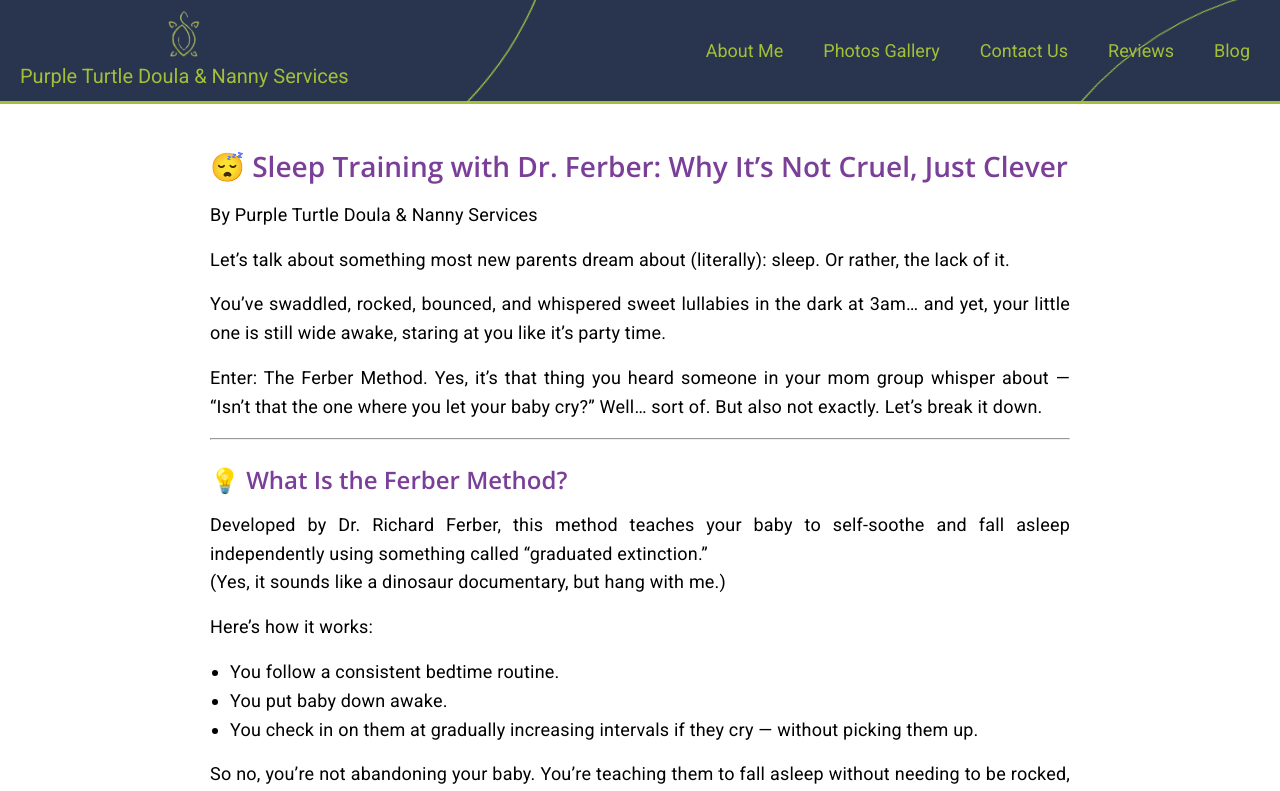
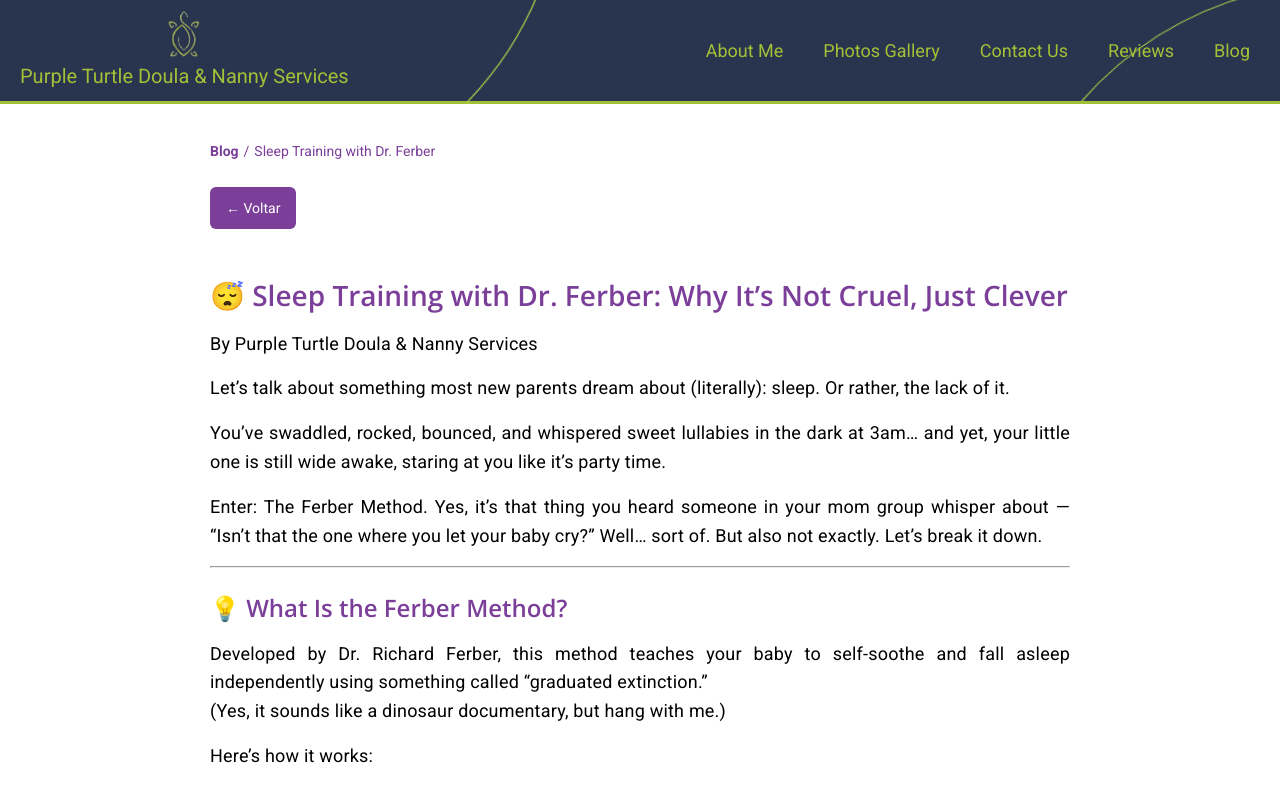
Before and after one commit to Victor-Settin/SiteQueenDoula, a React (Create React App) app: page /blog/sleep-training in a window 1280 px wide. Shown: the top 791 px of the page. Built offline with nearby package versions, Linux system fonts and the light colour scheme.

Commit message:
blog articles

```diff
--- a/src/Pages/Blog/Blog.css
+++ b/src/Pages/Blog/Blog.css
@@ -150,6 +150,66 @@
   background-color: #5a2e6f;
 }
 
+/* === Botão Voltar === */
+
+.back-button {
+  background-color: #7b3f9a;
+  border: none;
+  color: white;
+  padding: 10px 16px;
+  font-size: 14px;
+  cursor: pointer;
+  border-radius: 6px;
+  display: inline-flex;
+  align-items: center;
+  gap: 6px;
+  margin-bottom: 24px;
+  transition: background-color 0.3s ease;
+  text-transform: none;
+  justify-content: flex-start;
+  text-align: left;
+  text-decoration: none; /* remove underline */
+}
+
+.back-button:hover {
+  background-color: #5a2e6f;
+}
+
+.back-button.bottom {
+  margin-top: 40px;
+}
+
+/* === Breadcrumb === */
+
+.breadcrumb {
+  margin: 16px 0 24px;
+  font-size: 14px;
+  color: #7b3f9a;
+  text-align: left;
+  max-width: 900px;
+  margin-left: auto;
+  margin-right: auto;
+  display: flex;
+  gap: 5px;
+  flex-wrap: wrap;
+  align-items: center;
+}
+
+.breadcrumb-link {
+  color: #7b3f9a;
+  text-decoration: none;
+  font-weight: 600;
+}
+
+.breadcrumb-link:hover {
+  text-decoration: underline;
+}
+
+.breadcrumb-separator {
+  color: #7b3f9a;
+  user-select: none;
+}
+
 /* === Responsividade === */
 
 @media screen and (max-width: 768px) {
--- a/src/Pages/Blog/BlogIndex.jsx
+++ b/src/Pages/Blog/BlogIndex.jsx
@@ -1,7 +1,7 @@
 // src/Pages/Blog/BlogIndex.jsx
 import React from 'react';
 import { Link } from 'react-router-dom';
-import { FaBaby, FaUtensils, FaBed } from 'react-icons/fa';
+import { FaBaby, FaUtensils, FaHourglassStart } from 'react-icons/fa';
 import './Blog.css';
 
 const articles = [
@@ -19,16 +19,16 @@ const articles = [
   },
   {
     id: 'sleep-training',
-    title: '😴 Sleep Training with Dr. Ferber: Why It’s Not Cruel, Just Clever',
-    icon: <FaBed />,
-    summary: 'Discover the Ferber Method and how it helps your baby learn to self-soothe and sleep independently.',
+    title: '⏳ Sleep Training with Dr. Ferber: Why It’s Not Cruel, Just Clever',
+    icon: <FaHourglassStart />,
+    summary: 'Discover the Ferber Method and how it can help your baby learn to sleep independently with gentle guidance.',
   },
 ];
 
 const BlogIndex = () => {
   return (
     <div className="blog-index-container">
-      <h1 className="blog-index-title">Purple Turtle's Blog</h1>
+      <h1 className="blog-index-title">Purple Turtle&apos;s Blog</h1>
       <p className="blog-index-intro">Welcome to our blog! Explore our helpful articles below.</p>
 
       <div className="blog-articles-list">
--- a/src/Pages/Blog/IntroducingFoodsAndAllergies.jsx
+++ b/src/Pages/Blog/IntroducingFoodsAndAllergies.jsx
@@ -1,10 +1,23 @@
 // src/Pages/Blog/IntroducingFoodsAndAllergies.jsx
 import React from 'react';
+import { Link } from 'react-router-dom';
 import './Blog.css';
 
 const IntroducingFoodsAndAllergies = () => {
   return (
     <div className="blog-container">
+      {/* Breadcrumb */}
+      <nav className="breadcrumb" aria-label="breadcrumb">
+        <Link to="/blog" className="breadcrumb-link">Blog</Link>
+        <span className="breadcrumb-separator"> / </span>
+        <span>Introducing Foods & Preventing Allergies</span>
+      </nav>
+
+      {/* Botão Voltar topo */}
+      <Link to="/blog" className="back-button" aria-label="Voltar para o blog">
+        ← Voltar
+      </Link>
+
       <article className="blog-article">
         <h1 className="blog-title">🍽️ Introducing Foods & Preventing Allergies in Babies: What Parents Need to Know</h1>
         <p className="blog-author">By Purple Turtle Doula & Nanny Services</p>
@@ -76,6 +89,11 @@ const IntroducingFoodsAndAllergies = () => {
         • Product recommendations<br />
         • One-on-one guidance through your baby’s milestones</p>
       </article>
+
+      {/* Botão Voltar fim */}
+      <Link to="/blog" className="back-button bottom" aria-label="Voltar para o blog">
+        ← Voltar
+      </Link>
     </div>
   );
 };
--- a/src/Pages/Blog/SleepTraining.jsx
+++ b/src/Pages/Blog/SleepTraining.jsx
@@ -1,10 +1,24 @@
 // src/Pages/Blog/SleepTraining.jsx
 import React from 'react';
+import { Link } from 'react-router-dom';
 import './Blog.css';
 
 const SleepTraining = () => {
   return (
     <div className="blog-container">
+      {/* Breadcrumb */}
+      <nav className="breadcrumb" aria-label="breadcrumb">
+        <Link to="/blog" className="breadcrumb-link">Blog</Link>
+        <span className="breadcrumb-separator"> / </span>
+        <span>Sleep Training with Dr. Ferber</span>
+      </nav>
+
+      {/* Botão Voltar topo */}
+      <Link to="/blog" className="back-button" aria-label="Voltar para o blog">
+        ← Voltar
+      </Link>
+
+      <article className="blog-article">
         <h1 className="blog-title">😴 Sleep Training with Dr. Ferber: Why It’s Not Cruel, Just Clever</h1>
         <p className="blog-author">By Purple Turtle Doula & Nanny Services</p>
 
@@ -85,6 +99,12 @@ const SleepTraining = () => {
           <li>Handle wake-ups</li>
           <li>Stick with it (because support makes all the difference)</li>
         </ul>
+      </article>
+
+      {/* Botão Voltar fim */}
+      <Link to="/blog" className="back-button bottom" aria-label="Voltar para o blog">
+        ← Voltar
+      </Link>
     </div>
   );
 };
--- a/src/Pages/Blog/UltimateBabyRegistry.jsx
+++ b/src/Pages/Blog/UltimateBabyRegistry.jsx
@@ -1,10 +1,23 @@
 // src/Pages/Blog/UltimateBabyRegistry.jsx
 import React from 'react';
+import { Link } from 'react-router-dom';
 import './Blog.css';
 
 const UltimateBabyRegistry = () => {
   return (
     <div className="blog-container">
+      {/* Breadcrumb */}
+      <nav className="breadcrumb" aria-label="breadcrumb">
+        <Link to="/blog" className="breadcrumb-link">Blog</Link>
+        <span className="breadcrumb-separator"> / </span>
+        <span>The Ultimate Baby Registry Guide</span>
+      </nav>
+
+      {/* Botão Voltar topo */}
+      <Link to="/blog" className="back-button" aria-label="Voltar para o blog">
+        ← Voltar
+      </Link>
+
       <article className="blog-article">
         <h1 className="blog-title">🍼 The Ultimate Baby Registry Guide: What You Actually Need for the First 3 Months</h1>
         <p className="blog-author">By Purple Turtle Doula & Nanny Services</p>
@@ -64,6 +77,11 @@ const UltimateBabyRegistry = () => {
 
         <p className="doula-tip"><strong>💬 Doula Tip:</strong> Don’t stress about having everything before baby arrives. Focus on the essentials that bring comfort and peace of mind in the early weeks. You can always add more later as your baby grows.</p>
       </article>
+
+      {/* Botão Voltar fim */}
+      <Link to="/blog" className="back-button bottom" aria-label="Voltar para o blog">
+        ← Voltar
+      </Link>
     </div>
   );
 };
```
Lines whose indentation alone changed are shown as unchanged.
